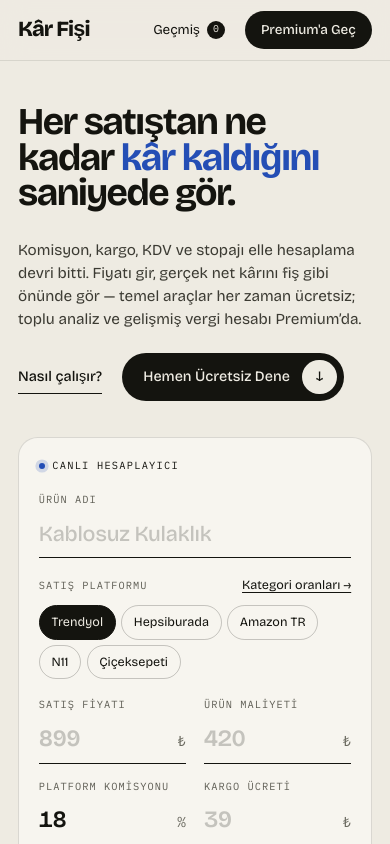
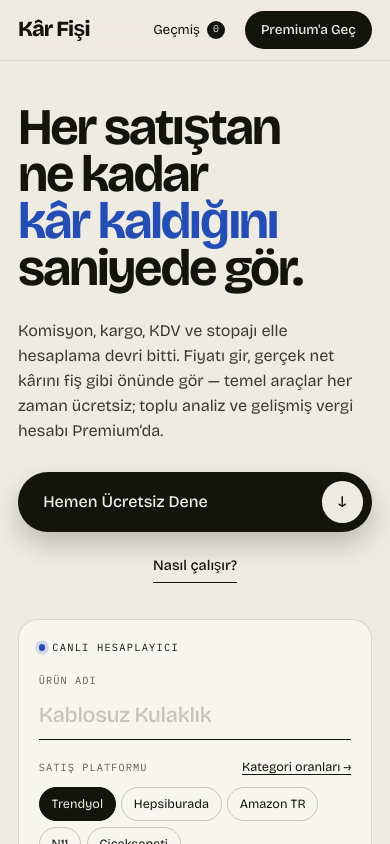
Before and after one commit to erdemsnsy/karfisi, a Next.js app: page / in a window 390 px wide. Shown: the top 844 px of the page. Built offline with nearby package versions, Linux system fonts and the light colour scheme.

Commit message:
Mobil hero: daha büyük başlık ve tam genişlik CTA

```diff
--- a/src/components/site/hero-calculator.tsx
+++ b/src/components/site/hero-calculator.tsx
@@ -34,28 +34,28 @@ export function HeroCalculator() {
       id="top"
       className="mx-auto max-w-[1280px] px-[clamp(20px,4vw,48px)] pt-[clamp(48px,7vw,96px)]"
     >
-      <h1 className="m-0 max-w-[1100px] text-[clamp(42px,6.4vw,96px)] leading-[.94] font-bold tracking-[-.04em] text-balance">
+      <h1 className="m-0 max-w-[1100px] text-[clamp(42px,6.4vw,96px)] leading-[.94] font-bold tracking-[-.04em] text-balance max-[640px]:text-[clamp(50px,14.6vw,68px)] max-[640px]:leading-[.92] max-[640px]:tracking-[-.045em]">
         Her satıştan ne kadar <span className="text-accent">kâr kaldığını</span> saniyede gör.
       </h1>
-      <div className="mt-8 flex flex-wrap items-end justify-between gap-x-12 gap-y-6">
-        <p className="m-0 max-w-[560px] text-[clamp(17px,1.4vw,20px)] leading-normal text-ink-2 text-pretty">
+      <div className="mt-8 flex flex-wrap items-end justify-between gap-x-12 gap-y-6 max-[640px]:mt-7 max-[640px]:gap-y-8">
+        <p className="m-0 max-w-[560px] text-[clamp(17px,1.4vw,20px)] leading-normal text-ink-2 text-pretty max-[640px]:text-[18px] max-[640px]:leading-[1.55]">
           Komisyon, kargo, KDV ve stopajı elle hesaplama devri bitti. Fiyatı gir, gerçek net kârını fiş gibi önünde
           gör — temel araçlar her zaman ücretsiz; toplu analiz ve gelişmiş vergi hesabı Premium’da.
         </p>
-        <div className="flex flex-wrap items-center gap-[22px]">
+        <div className="flex flex-wrap items-center gap-[22px] max-[640px]:w-full max-[640px]:flex-col-reverse max-[640px]:items-stretch max-[640px]:gap-5">
           <a
             href="#nasil"
-            className="flex items-center gap-2 border-b-[1.5px] border-ink py-1.5 text-base font-medium no-underline hover:border-accent hover:text-accent"
+            className="flex items-center gap-2 border-b-[1.5px] border-ink py-1.5 text-base font-medium no-underline hover:border-accent hover:text-accent max-[640px]:self-center"
           >
             Nasıl çalışır?
           </a>
           <a
             href="#hesapla"
             onClick={startNow}
-            className="flex flex-none items-center gap-3.5 rounded-full bg-ink py-2 pr-2 pl-6 text-base font-medium whitespace-nowrap text-paper no-underline hover:bg-accent hover:text-card"
+            className="flex flex-none items-center gap-3.5 rounded-full bg-ink py-2 pr-2 pl-6 text-base font-medium whitespace-nowrap text-paper no-underline hover:bg-accent hover:text-card max-[640px]:justify-between max-[640px]:py-2.5 max-[640px]:pr-2.5 max-[640px]:pl-7 max-[640px]:text-[18px] max-[640px]:shadow-[0_14px_30px_rgba(20,20,15,.22)]"
           >
             Hemen Ücretsiz Dene
-            <span className="grid size-[38px] place-items-center rounded-full bg-paper text-base text-ink">↓</span>
+            <span className="grid size-[38px] place-items-center rounded-full bg-paper text-base text-ink max-[640px]:size-[46px] max-[640px]:text-lg">↓</span>
           </a>
         </div>
       </div>
```
